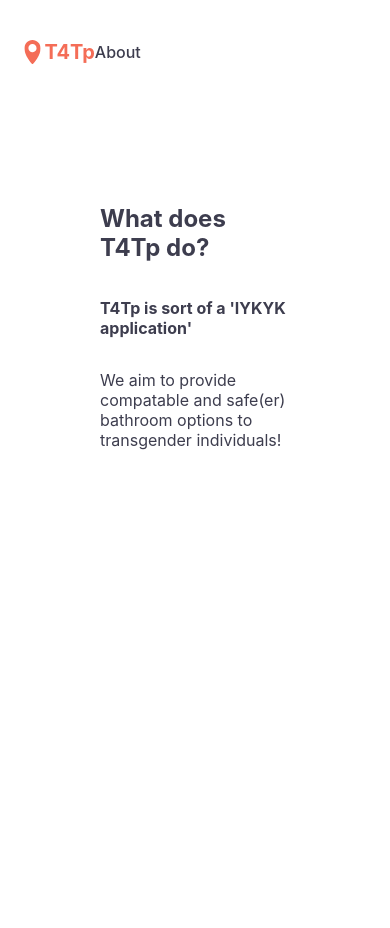
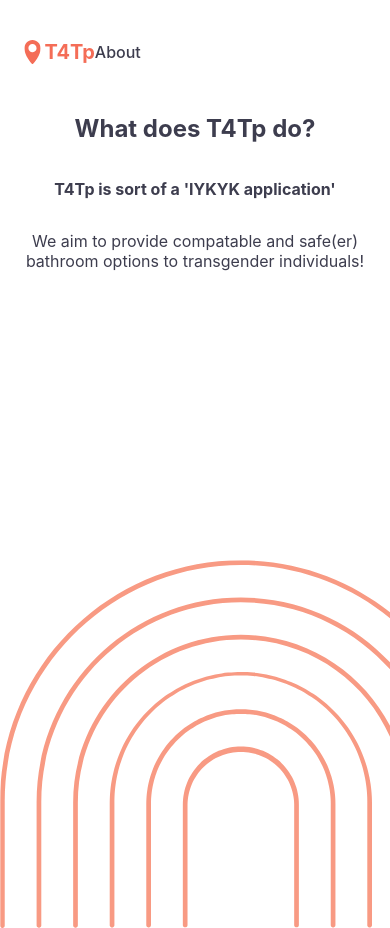
Before and after one commit to AsherSpurr/t4t-p, a React (Create React App) app: page /About in a window 390 px wide. Before the commit the page ends 844 px from the top, so only its background shows below. Built offline with nearby package versions, Linux system fonts and the light colour scheme.

Commit message:
Fancify about page a touch

```diff
--- a/src/Components/about/About.css
+++ b/src/Components/about/About.css
@@ -2,5 +2,15 @@
     display: flex;
     flex-direction: column;
     align-items: center;
-    padding: 100px;
+    padding: 10% 50% 20% 10%;
+    height: 100vh;
+    background-image: url('../images/T4Tp-About3.svg');
+    background-size: cover;
+    text-align: center;
 }
+
+@media screen and (max-width: 610px){
+    .About_container {
+        padding: 10px;
+    }
+}
```
Also changed, not shown: src/Components/images/T4Tp-About3.svg (added).
